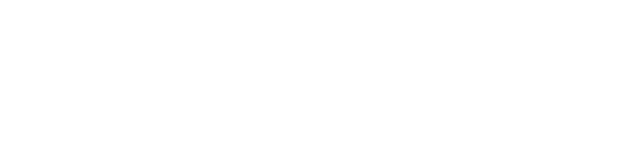
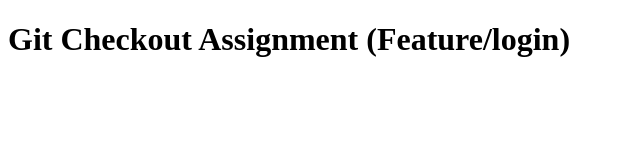
Before and after one commit to Mayank-Goswami-cg/git-checkout-assignment, a plain HTML site: page index.html in a window 1280 px wide. Shown: the whole page, without its empty margins (0-640 px from the left). Drawn offline with Linux system fonts and the light colour scheme.

Commit message:
index page updated with heading

```diff
--- a/index.html
+++ b/index.html
@@ -6,6 +6,6 @@
     <title>Document</title>
 </head>
 <body>
-
+    <h1>Git Checkout Assignment (Feature/login)</h1>
 </body>
 </html>
```
